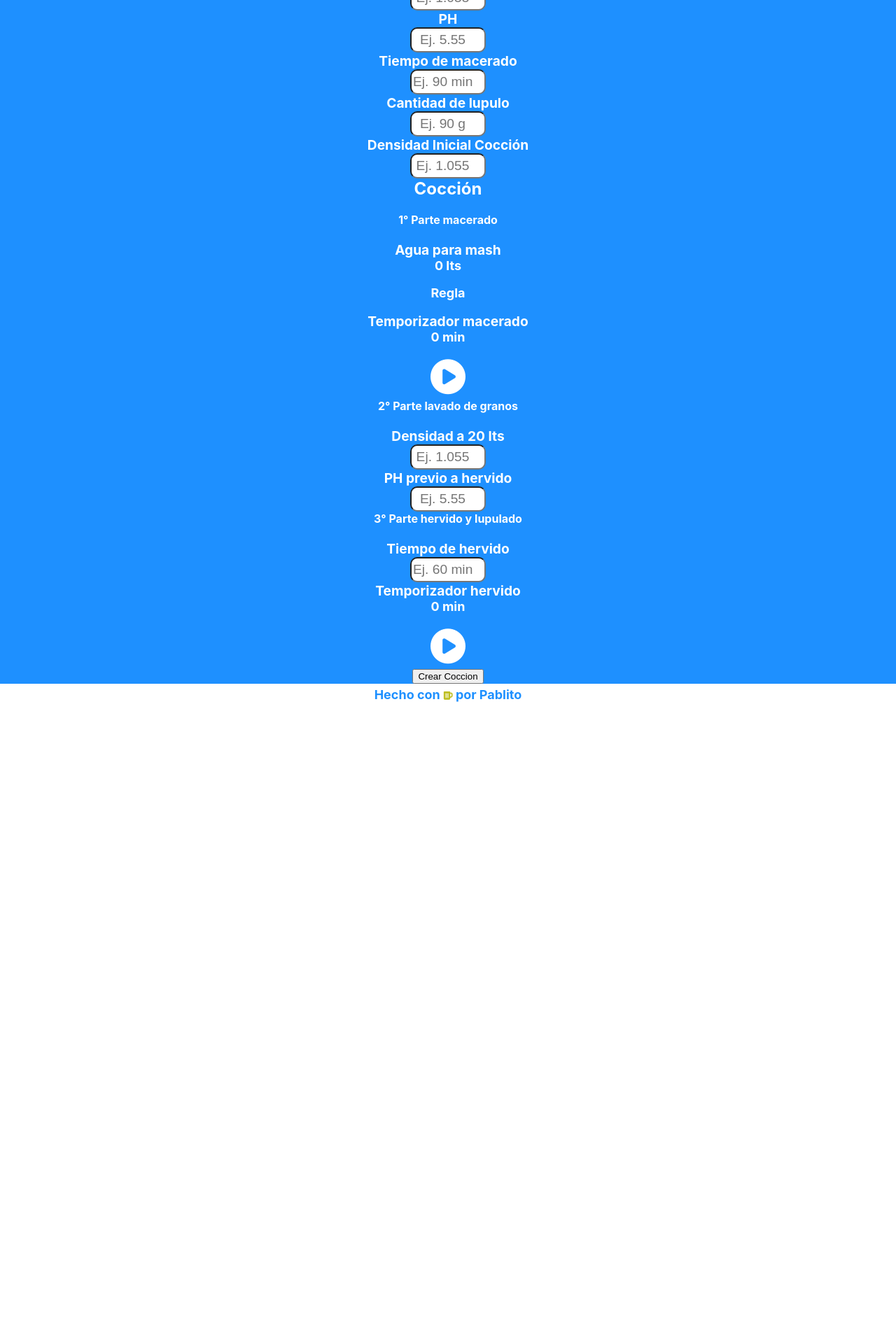
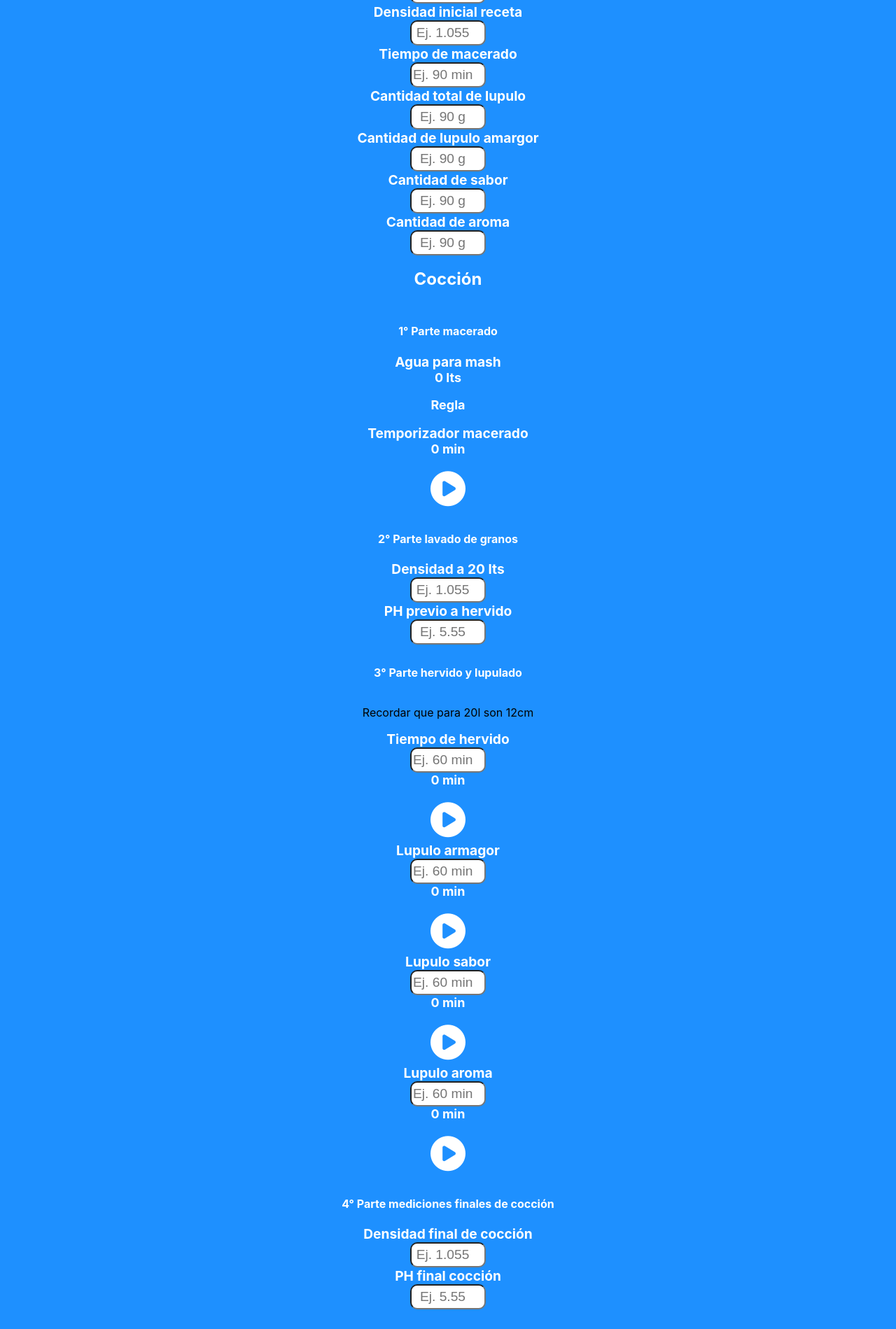
Before and after one commit to Pablito-1988/Avispa-Lab, a React (Create React App) app: page /new in a window 1280 px wide. Shown: the part 320-2219 px from the top of the page at 70% size. Before the commit the page ends 1327 px from the top, so only its background shows below. Built offline with nearby package versions, Linux system fonts and the light colour scheme.

Commit message:
alpha test

```diff
--- a/src/components/Recipe/New.js
+++ b/src/components/Recipe/New.js
@@ -1,8 +1,8 @@
 import firebaseApp from "../../firebase";
-import './recipe.css'
+import "./recipe.css";
 import { Formik, Form, ErrorMessage } from "formik";
-import {getFirestore, doc, setDoc } from "firebase/firestore";
-import {  useState } from "react";
+import { getFirestore, doc, setDoc } from "firebase/firestore";
+import { useState } from "react";
 import KgToLts from "./KgToLts";
 import Temp from "./Temp";
 const firestore = getFirestore(firebaseApp);
@@ -16,41 +16,49 @@ const New = () => {
       "/" +
       today.getFullYear();
 
-   const [grainKg , setGrainKg] = useState(0);
-   const [mashTime , setMashTime] = useState(0);
-   const [boilTime , setBoilTime] = useState(0);
+  const [grainKg, setGrainKg] = useState(0);
+  const [mashTime, setMashTime] = useState(0);
+  const [boilTime, setBoilTime] = useState(0);
+  const [amargor , setAmargor] = useState(0);
+  const [sabor , setSabor] = useState(0);
+  const [aroma , setAroma] = useState(0);
 
 
   return (
     <div className="newRecipe">
-      <h2 className="newRecipeTitle">Nueva Cocción</h2>
+      <h2 className="newRecipeMainTitle">Nueva Cocción</h2>
       <h3 className="newRecipeTitle">Datos de receta</h3>
       <Formik
         initialValues={{
           fecha: date,
-          name: "",
+          nombre: "",
           kg: 0,
           dir: 0,
-          ph: 0,
           time: 0,
           lupulo: 0,
+          lupuloamargor: 0,
+          lupulosabor: 0,
+          lupuloaroma: 0,
           dic: 0,
           dlavado: 0,
           phprehervido: 0,
+          boilingtime: 0,
+          timerlupuloamargor: 0,
+          timerlupulosabor: 0,
+          timerlupuloroma: 0,
+          phfinalcoccion: 0,
         }}
         validate={(values) => {
           const errors = {};
-          if (!values.name) {
-            errors.name = "Requerido";
+          console.log(errors)
+          if (!values.nombre) {
+            errors.nombre = "Requerido";
           }
           if (!values.kg) {
             errors.kg = "Requerido";
           }
           if (!values.dir) {
             errors.dir = "Requerido";
-          }
-          if (!values.ph) {
-            errors.ph = "Requerido";
           }
           if (!values.time) {
             errors.time = "Requerido";
@@ -67,36 +75,56 @@ const New = () => {
           if (!values.phprehervido) {
             errors.phprehervido = "Requerido";
           }
+          if (!values.timerlupuloamargor) {
+            errors.timerlupuloamargor = "Requerido";
+          }
+          if (!values.timerlupulosabor) {
+            errors.timerlupulosabor = "Requerido";
+          }
+          if (!values.timerlupuloroma) {
+            errors.timerlupuloroma = "Requerido";
+          }
+          if (!values.phfinalcoccion) {
+            errors.phfinalcoccion = "Requerido";
+          }
+          if (!values.boilingtime) {
+            errors.boilingtime = "Requerido";
+          }
+
           return errors;
         }}
         onSubmit={(values) => {
+          console.log('hola')
           console.log(values);
-          const docuref = doc(firestore,'recetas', values.name)
-          setDoc(docuref, values)
+          const docuref = doc(firestore, "recetas", values.name);
+          setDoc(docuref, values);
         }}
       >
-        {({ handleChange, values }) => (
+        {({ handleChange }) => (
           <Form>
             <div className="newRecipeForm">
               <label className="newRecipeLabel">Tipo de cerveza</label>
               <input
                 type="text"
                 onChange={handleChange}
-                name="name"
+                name="nombre"
                 id="name"
                 className="nameInput"
                 placeholder="Ej. IPA"
               />
-              <ErrorMessage name="name" component="span" className="error" />
+              <ErrorMessage name="nombre" component="span" className="error" />
               <label className="newRecipeLabel">Cantidad de granos</label>
               <input
                 type="number"
-                onChange={ (e)=>{setGrainKg(e.target.value); handleChange(e)}}
+                onChange={(e) => {
+                  setGrainKg(e.target.value);
+                  handleChange(e);
+                }}
                 name="kg"
                 id="kg"
                 className="kgInput"
                 placeholder="Ej. 5.5kg"
-                step='any'
+                step="any"
               />
 
               <ErrorMessage name="kg" component="span" className="error" />
@@ -108,31 +136,23 @@ const New = () => {
                 id="dir"
                 className="dirInput"
                 placeholder="Ej. 1.055"
-                step='any'
+                step="any"
               />
               <ErrorMessage name="dir" component="span" className="error" />
-              <label className="newRecipeLabel">PH </label>
-              <input
-                type="number"
-                onChange={handleChange}
-                name="ph"
-                id="ph"
-                className="phInput"
-                placeholder="Ej. 5.55"
-                step='any'
-              />
-              <ErrorMessage name="ph" component="span" className="error" />
               <label className="newRecipeLabel">Tiempo de macerado </label>
               <input
                 type="number"
-                onChange={ (e)=>{setMashTime(e.target.value); handleChange(e)}}
+                onChange={(e) => {
+                  setMashTime(e.target.value);
+                  handleChange(e);
+                }}
                 name="time"
                 id="time"
                 className="timeInput"
                 placeholder="Ej. 90 min"
               />
               <ErrorMessage name="time" component="span" className="error" />
-              <label className="newRecipeLabel">Cantidad de lupulo</label>
+              <label className="newRecipeLabel">Cantidad total de lupulo</label>
               <input
                 type="number"
                 onChange={handleChange}
@@ -140,26 +160,45 @@ const New = () => {
                 id="lupulo"
                 className="lupuloInput"
                 placeholder="Ej. 90 g"
-                step='any'
+                step="any"
               />
               <ErrorMessage name="lupulo" component="span" className="error" />
-              <label className="newRecipeLabel">Densidad Inicial Cocción</label>
+              <label className="newRecipeLabel">Cantidad de lupulo amargor</label>
               <input
                 type="number"
                 onChange={handleChange}
-                name="dic"
-                id="dic"
-                className="dicInput"
-                placeholder="Ej. 1.055"
-                step='any'
+                name="lupuloamargor"
+                id="lupulo"
+                className="lupuloInput"
+                placeholder="Ej. 90 g"
+                step="any"
               />
-              <ErrorMessage name="dic" component="span" className="error" />
-              <h2 className="newRecipeTitle">Cocción</h2>
+              <label className="newRecipeLabel">Cantidad de sabor</label>
+              <input
+                type="number"
+                onChange={handleChange}
+                name="lupulosabor"
+                id="lupulo"
+                className="lupuloInput"
+                placeholder="Ej. 90 g"
+                step="any"
+              />
+              <label className="newRecipeLabel">Cantidad de aroma</label>
+              <input
+                type="number"
+                onChange={handleChange}
+                name="lupuloaroma"
+                id="lupulo"
+                className="lupuloInput"
+                placeholder="Ej. 90 g"
+                step="any"
+              />
+              <h2 className="newRecipeMainTitle">Cocción</h2>
               <h4 className="newRecipeTitle">1° Parte macerado</h4>
               <label className="newRecipeLabel">Agua para mash</label>
-              <KgToLts grainKg= {grainKg} />
+              <KgToLts grainKg={grainKg} />
               <label className="newRecipeLabel">Temporizador macerado</label>
-              <Temp time= {mashTime} />
+              <Temp time={mashTime} />
               <h4 className="newRecipeTitle">2° Parte lavado de granos</h4>
               <label className="newRecipeLabel">Densidad a 20 lts</label>
               <input
@@ -169,7 +208,7 @@ const New = () => {
                 id="dlavado"
                 className="dicInput"
                 placeholder="Ej. 1.055"
-                step='any'
+                step="any"
               />
               <ErrorMessage name="dlavado" component="span" className="error" />
               <label className="newRecipeLabel">PH previo a hervido</label>
@@ -180,24 +219,103 @@ const New = () => {
                 id="phprehervido"
                 className="dicInput"
                 placeholder="Ej. 5.55"
-                step='any'
+                step="any"
               />
-              <ErrorMessage name="phprehervido" component="span" className="error" />
+              <ErrorMessage
+                name="phprehervido"
+                component="span"
+                className="error"
+              />
               <h4 className="newRecipeTitle">3° Parte hervido y lupulado</h4>
+              <p>Recordar que para 20l son 12cm</p>
               <label className="newRecipeLabel">Tiempo de hervido </label>
               <input
                 type="number"
-                onChange={ (e)=>{setBoilTime(e.target.value); handleChange(e)}}
-                name="time"
+                onChange={(e) => {
+                  setBoilTime(e.target.value);
+                  handleChange(e);
+                }}
+                name="boilingtime"
                 id="time"
                 className="timeInput"
                 placeholder="Ej. 60 min"
               />
-              <ErrorMessage name="time" component="span" className="error" />
-              <label className="newRecipeLabel">Temporizador hervido</label>
-              <Temp time= {boilTime} />
+              <ErrorMessage name="boilingtime" component="span" className="error" />
+
+              <Temp time={boilTime} />
+              <label className="newRecipeLabel">Lupulo armagor</label>
+              <input
+                type="number"
+                onChange={(e) => {
+                  setAmargor(e.target.value);
+                  handleChange(e);
+                }}
+                name="timerlupuloamargor"
+                id="time"
+                className="timeInput"
+                placeholder="Ej. 60 min"
+              />
+              <ErrorMessage name="timerlupuloamargor" component="span" className="error" />
+              <Temp time={amargor} />
+              <label className="newRecipeLabel">Lupulo sabor</label>
+              <input
+                type="number"
+                onChange={(e) => {
+                  setSabor(e.target.value);
+                  handleChange(e);
+                }}
+                name="templupuloamargor"
+                id="time"
+                className="timeInput"
+                placeholder="Ej. 60 min"
+              />
+              <ErrorMessage name="templupuloamargor" component="span" className="error" />
+              <Temp time={sabor} />
+              <label className="newRecipeLabel">Lupulo aroma</label>
+              <input
+                type="number"
+                onChange={(e) => {
+                  setAroma(e.target.value);
+                  handleChange(e);
+                }}
+                name="timerlupuloroma"
+                id="time"
+                className="timeInput"
+                placeholder="Ej. 60 min"
+              />
+              <ErrorMessage name="timerlupuloroma" component="span" className="error" />
+              <Temp time={aroma} />
+              <h4 className="newRecipeTitle">4° Parte mediciones finales de cocción</h4>
+              <label className="newRecipeLabel">Densidad final de cocción</label>
+              <input
+                type="number"
+                onChange={handleChange}
+                name="dic"
+                id="dic"
+                className="dicInput"
+                placeholder="Ej. 1.055"
+                step="any"
+              />
+              <ErrorMessage name="dic" component="span" className="error" />
+              <label className="newRecipeLabel">PH final cocción</label>
+              <input
+                type="number"
+                onChange={handleChange}
+                name="phfinalcoccion"
+                id="phprehervido"
+                className="dicInput"
+                placeholder="Ej. 5.55"
+                step="any"
+              />
+              <ErrorMessage
+                name="phfinalcoccion"
+                component="span"
+                className="error"
+              />
               <div>
-                <button type="submit">Crear Coccion</button>
+                <button type="submit" className="createButton">
+                  Guardar Cocción
+                </button>
               </div>
             </div>
           </Form>
--- a/src/components/Recipe/Temp.js
+++ b/src/components/Recipe/Temp.js
@@ -1,49 +1,62 @@
 import React, { useEffect } from "react";
-import { useState , useRef} from "react";
-
+import { useState, useRef } from "react";
 
 const Temp = (props) => {
   const time = Number(props.time);
-
-   console.log(time)
-    const [counter, setCounter] = useState('');
-    const [start , setStart] = useState(false);
+  const [counter, setCounter] = useState("");
+  const [start, setStart] = useState(false);
   const desapear = useRef(null);
   const music = useRef(null);
   const musicStop = useRef(null);
 
-    function startButton (){
+  function startButton() {
     setStart(true);
-        setCounter(time)
+    setCounter(time);
     musicStop.current.style.display = "block";
     desapear.current.style.display = "none";
   }
-    function stopButton (){
-        music.current.pause()
-        desapear.current.style.display = "block";
+  function stopButton() {
+    music.current.pause();
     musicStop.current.style.display = "none";
   }
 
   useEffect(() => {
     counter > 0 && setTimeout(() => setCounter(counter - 1), 1000); //1minuto son 60000 milisegundos
-    }, [ start , time ,counter ]);
+  }, [start, time, counter]);
 
-   if(counter === 1){
-         music.current.play()
-       setTimeout(() =>
-        music.current.pause()
-       ,60000)
+  if (counter === 1) {
+    music.current.play();
+    setTimeout(() => music.current.pause(), 60000);
   }
 
   return (
     <div>
       <p className="mashTotal">{time} min</p>
-      {start ? <p className="mashTotal">{counter} min</p> : ''}
-      <button type="button" className="startButton" ref={desapear} onClick={()=>{startButton()}} >
+      {start ? <p className="mashTotal">{counter} min</p> : ""}
+      <button
+        type="button"
+        className="startButton"
+        ref={desapear}
+        onClick={() => {
+          startButton();
+        }}
+      >
         <i className="fas fa-play-circle"></i>
       </button>
-      <audio ref={music}  src="https://www.soundhelix.com/examples/mp3/SoundHelix-Song-16.mp3" ></audio>
-      <button type="button" ref={musicStop}className="stopButton" onClick={()=>{stopButton()}}><i className="fas fa-stop"></i></button>
+      <audio
+        ref={music}
+        src="https://www.soundhelix.com/examples/mp3/SoundHelix-Song-16.mp3"
+      ></audio>
+      <button
+        type="button"
+        ref={musicStop}
+        className="stopButton"
+        onClick={() => {
+          stopButton();
+        }}
+      >
+        <i className="fas fa-stop"></i>
+      </button>
     </div>
   );
 };
--- a/src/components/Recipe/recipe.css
+++ b/src/components/Recipe/recipe.css
@@ -12,10 +12,14 @@
 
     justify-content: space-around;
 }
+.newRecipeMainTitle{
+    text-align: center;
+    color: white;
+}
 .newRecipeTitle{
     text-align: center;
     color: white;
-    margin-top: 0;
+    margin-top: 30px;
 
 }
 
@@ -62,3 +66,14 @@ input{
     color: black;
 
 }
+.createButton{
+    width: 150px;
+    height: 50px;
+    font-size: 20px;
+    border-radius: 10px;
+    border: 0;
+    background-color: white;
+    color: black;
+    margin-bottom: 30px;
+    margin-top: 30px;
+}
```
Lines whose indentation alone changed are shown as unchanged.
